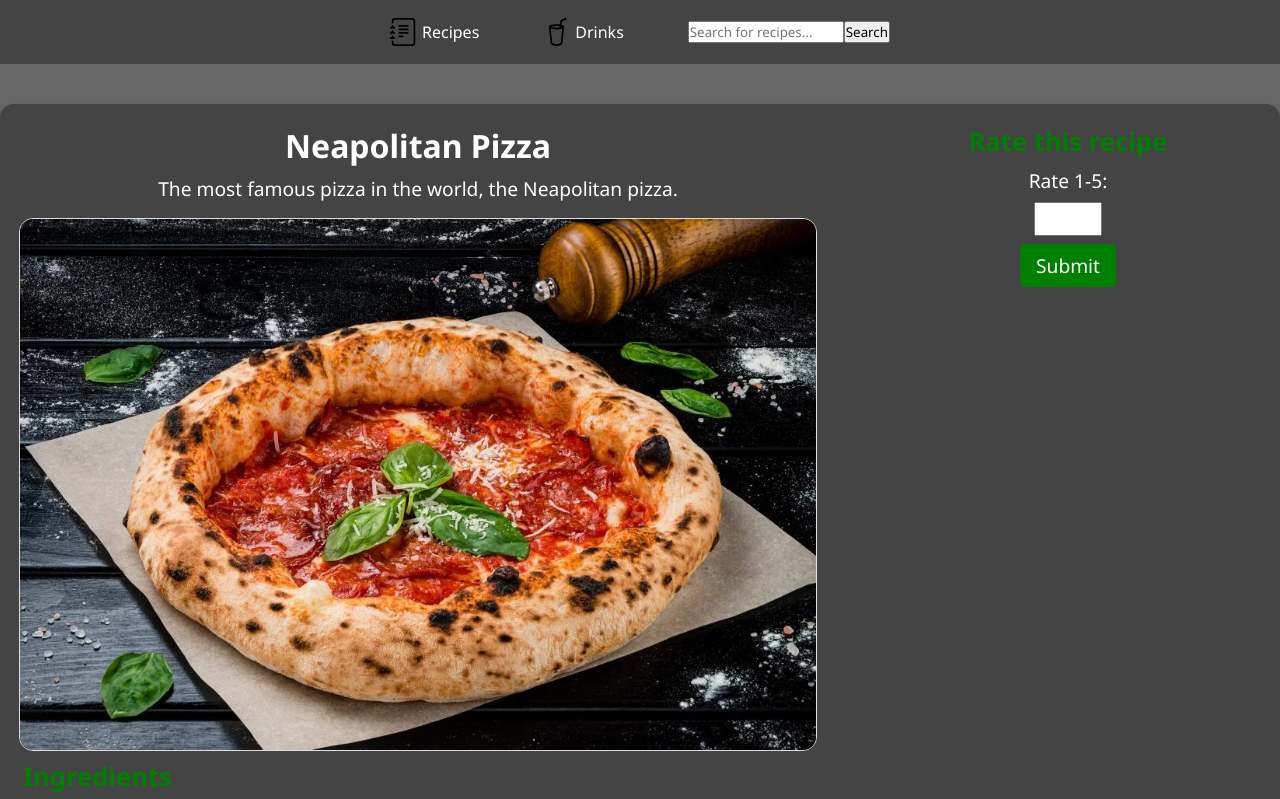
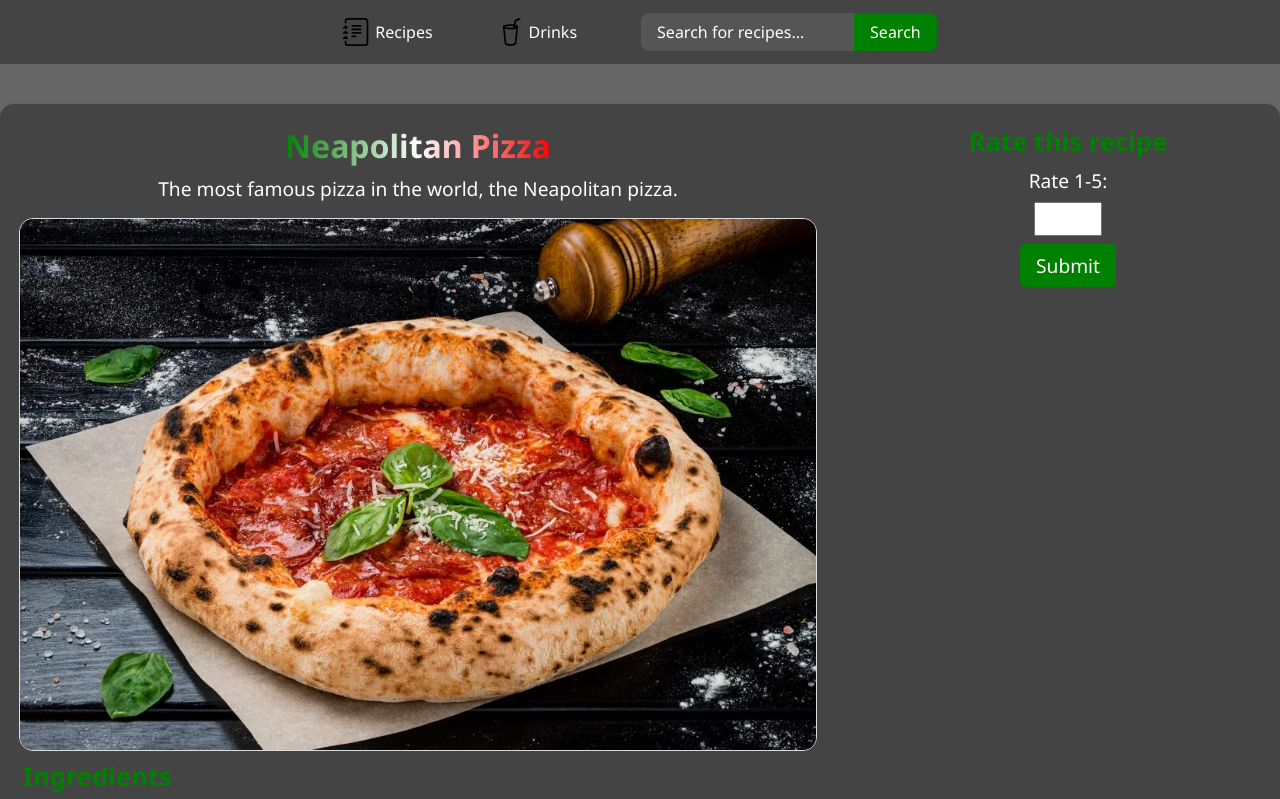
Before and after one commit to nilssonjn/webdev-homepage, a plain HTML site: page recipePizza.html in a window 1280 px wide. Shown: the top 799 px of the page. Drawn offline with Linux system fonts and the light colour scheme.

Commit message:
add css for search form and btn

```diff
--- a/css/styles.css
+++ b/css/styles.css
@@ -96,6 +96,35 @@ main {
     padding: 1rem;
     background-color: #666;
     color: white;
+}
+
+#search-input {
+    flex: 1;
+    padding: 0.5rem 1rem;
+    border: none;
+    border-radius: 8px 0 0 8px;
+    font-size: 1rem;
+    color: white;
+    background-color: #555;
+}
+
+#btn-search {
+    padding: 0.5rem 1rem;
+    border: none;
+    background-color: green;
+    color: white;
+    font-size: 1rem;
+    cursor: pointer;
+    border-radius: 0 8px 8px 0;
+    transition: background-color 0.3s ease;
+}
+
+#search-input::placeholder {
+    color: white;
+}
+
+#btn-search:hover {
+    background-color: darkgreen;
 }
 
 h2 {
--- a/css/stylesPizza.css
+++ b/css/stylesPizza.css
@@ -121,6 +121,35 @@ footer {
     padding: 1rem;
 }
 
+#search-input {
+    flex: 1;
+    padding: 0.5rem 1rem;
+    border: none;
+    border-radius: 8px 0 0 8px;
+    font-size: 1rem;
+    color: white;
+    background-color: #555;
+}
+
+#btn-search {
+    padding: 0.5rem 1rem;
+    border: none;
+    background-color: green;
+    color: white;
+    font-size: 1rem;
+    cursor: pointer;
+    border-radius: 0 8px 8px 0;
+    transition: background-color 0.3s ease;
+}
+
+#search-input::placeholder {
+    color: white;
+}
+
+#btn-search:hover {
+    background-color: darkgreen;
+}
+
 .container {
     display: flex;
     flex-direction: column;
@@ -142,7 +171,9 @@ footer {
 
 .name {
     font-size: 2rem;
-    color: white;
+    background: linear-gradient(to right, green, white, red);
+    background-clip: text;
+    color: transparent;
     text-align: center;
 }
 
--- a/recipePizza.html
+++ b/recipePizza.html
@@ -24,8 +24,8 @@
                 <li class="menuButton" onclick= showSidebar()><a href="#"><svg xmlns="http://www.w3.org/2000/svg" height="26px" viewBox="0 -960 960 960" width="26px" fill="#e8eaed"><path d="M120-240v-80h720v80H120Zm0-200v-80h720v80H120Zm0-200v-80h720v80H120Z"/></svg></a></li>
             </ul>
             <form action="/search" method="get">
-                <input class="hideOnMobile" type="text" name="search" id="search" placeholder="Search for recipes...">
-                <button class="hideOnMobile" type="submit">Search</button>
+                <input class="hideOnMobile" type="text" name="search" id="search-input" placeholder="Search for recipes...">
+                <button class="hideOnMobile" type="submit" id="btn-search">Search</button>
             </form>
         </nav>
     </header>
```
Also changed, not shown: index.html (+2 -2 lines).
